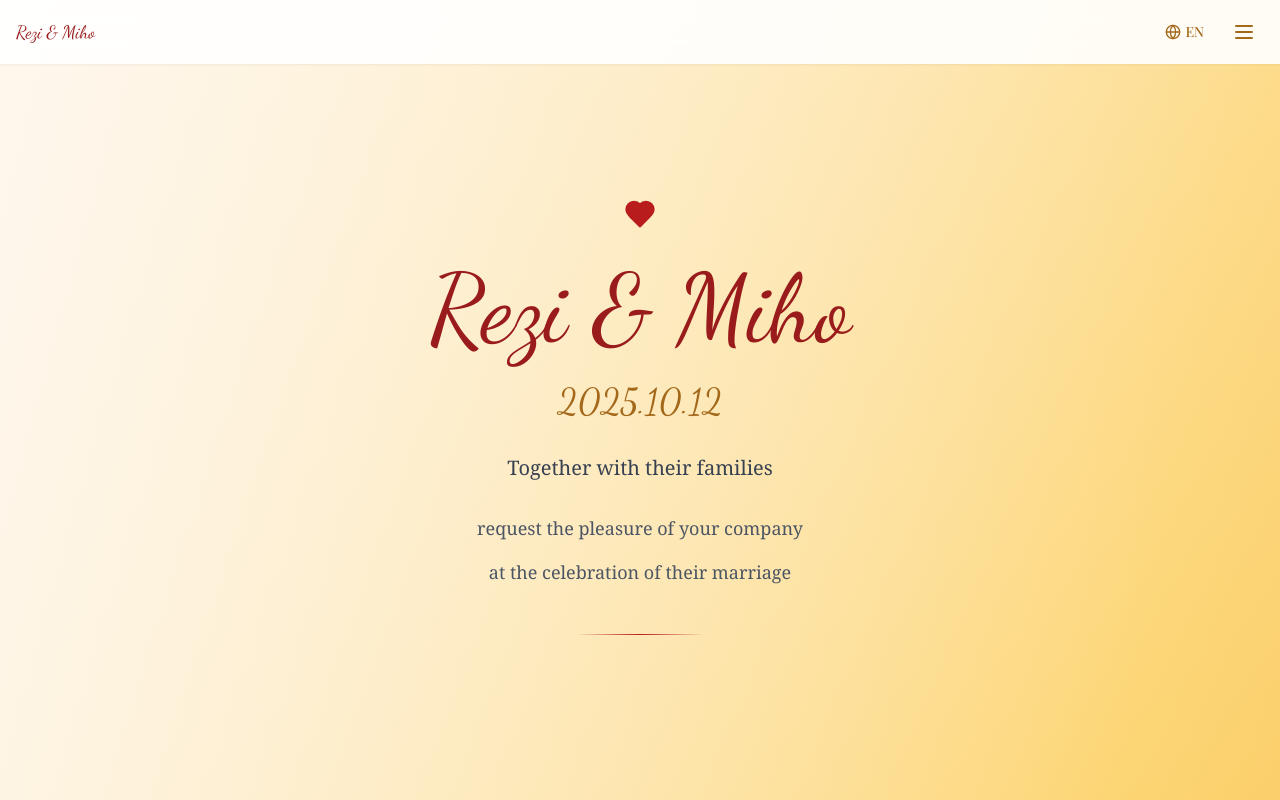
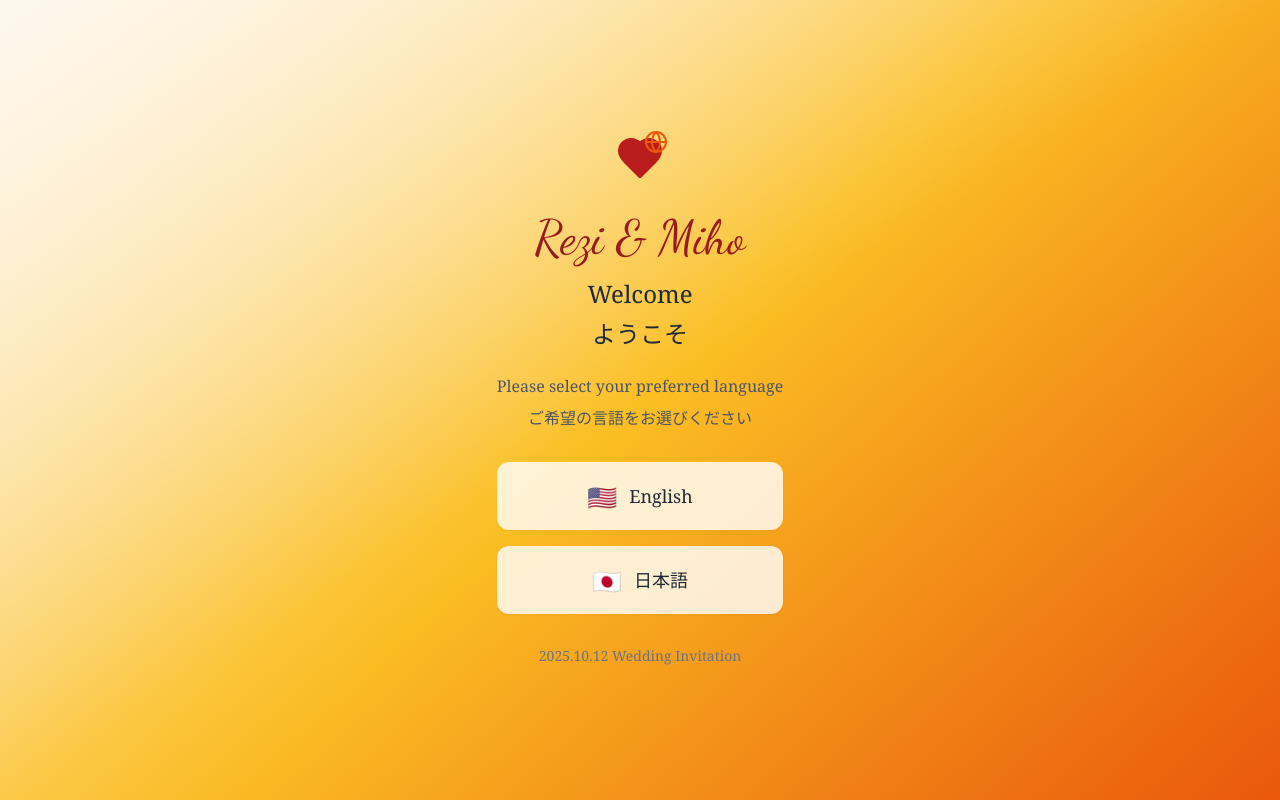
Before and after one commit to ReziMiho/ReziMiho, a React (Vite) app: page / in a window 1280 px wide. Shown: the top 800 px of the page. Built offline with nearby package versions, Linux system fonts and the light colour scheme.

Commit message:
add language selection at first

```diff
--- a/src/App.tsx
+++ b/src/App.tsx
@@ -1,11 +1,42 @@
-import { LanguageProvider } from './contexts/LanguageContext'
+import { LanguageProvider, useLanguage } from './contexts/LanguageContext'
 import WeddingInvitation from './components/WeddingInvitation'
+import LanguageSelection from './components/LanguageSelection'
+import { motion, AnimatePresence } from 'framer-motion'
+
+const AppContent = () => {
+  const { hasSelectedLanguage } = useLanguage()
+
+  return (
+    <AnimatePresence mode="wait">
+      {!hasSelectedLanguage ? (
+        <motion.div
+          key="language-selection"
+          initial={{ opacity: 0 }}
+          animate={{ opacity: 1 }}
+          exit={{ opacity: 0, scale: 0.95 }}
+          transition={{ duration: 0.5 }}
+        >
+          <LanguageSelection />
+        </motion.div>
+      ) : (
+        <motion.div
+          key="wedding-invitation"
+          initial={{ opacity: 0, scale: 1.05 }}
+          animate={{ opacity: 1, scale: 1 }}
+          transition={{ duration: 0.7, ease: "easeOut" }}
+        >
+          <WeddingInvitation />
+        </motion.div>
+      )}
+    </AnimatePresence>
+  )
+}
 
 function App() {
   return (
     <LanguageProvider>
       <div className="App">
-        <WeddingInvitation />
+        <AppContent />
       </div>
     </LanguageProvider>
   )
--- /dev/null
+++ b/src/components/LanguageSelection.tsx
@@ -0,0 +1,99 @@
+import { motion } from 'framer-motion'
+import { Heart, Globe } from 'lucide-react'
+import { useLanguage } from '../contexts/LanguageContext'
+
+const LanguageSelection = () => {
+  const { selectInitialLanguage } = useLanguage()
+
+  const handleLanguageSelect = (language: 'en' | 'ja') => {
+    selectInitialLanguage(language)
+  }
+
+  return (
+    <div className="min-h-screen bg-gradient-to-br from-cream via-autumn-gold/20 to-burnt-orange/30 flex items-center justify-center">
+      <motion.div
+        initial={{ opacity: 0, y: 50 }}
+        animate={{ opacity: 1, y: 0 }}
+        transition={{ duration: 0.8 }}
+        className="max-w-md mx-auto px-6 text-center"
+      >
+        {/* Welcome decoration */}
+        <motion.div
+          initial={{ scale: 0 }}
+          animate={{ scale: 1 }}
+          transition={{ duration: 0.6, delay: 0.2 }}
+          className="flex justify-center mb-8"
+        >
+          <div className="relative">
+            <Heart className="w-12 h-12 text-maple-red fill-current" />
+            <Globe className="w-6 h-6 text-burnt-orange absolute -top-1 -right-1" />
+          </div>
+        </motion.div>
+
+        {/* Couple names */}
+        <motion.h1
+          initial={{ opacity: 0, y: 20 }}
+          animate={{ opacity: 1, y: 0 }}
+          transition={{ duration: 0.8, delay: 0.4 }}
+          className="text-4xl md:text-5xl font-script text-burgundy mb-4"
+          style={{ fontFamily: 'Dancing Script, cursive' }}
+        >
+          Rezi & Miho
+        </motion.h1>
+
+        {/* Welcome message */}
+        <motion.div
+          initial={{ opacity: 0, y: 20 }}
+          animate={{ opacity: 1, y: 0 }}
+          transition={{ duration: 0.8, delay: 0.6 }}
+          className="mb-8"
+        >
+          <h2 className="text-2xl font-serif text-gray-800 mb-2">Welcome</h2>
+          <h2 className="text-2xl font-serif text-gray-800 mb-6">ようこそ</h2>
+          <p className="text-gray-600 font-serif mb-2">Please select your preferred language</p>
+          <p className="text-gray-600 font-serif">ご希望の言語をお選びください</p>
+        </motion.div>
+
+        {/* Language Options */}
+        <motion.div
+          initial={{ opacity: 0, y: 20 }}
+          animate={{ opacity: 1, y: 0 }}
+          transition={{ duration: 0.8, delay: 0.8 }}
+          className="space-y-4"
+        >
+          <button
+            onClick={() => handleLanguageSelect('en')}
+            className="w-full p-4 bg-white/80 backdrop-blur-sm rounded-xl shadow-sm border-2 border-transparent hover:border-maple-red hover:bg-white transition-all duration-300 transform hover:scale-105"
+          >
+            <div className="flex items-center justify-center gap-3">
+              <span className="text-2xl">🇺🇸</span>
+              <span className="text-lg font-serif text-gray-800">English</span>
+            </div>
+          </button>
+
+          <button
+            onClick={() => handleLanguageSelect('ja')}
+            className="w-full p-4 bg-white/80 backdrop-blur-sm rounded-xl shadow-sm border-2 border-transparent hover:border-maple-red hover:bg-white transition-all duration-300 transform hover:scale-105"
+          >
+            <div className="flex items-center justify-center gap-3">
+              <span className="text-2xl">🇯🇵</span>
+              <span className="text-lg font-serif text-gray-800">日本語</span>
+            </div>
+          </button>
+        </motion.div>
+
+        {/* Wedding date hint */}
+        <motion.p
+          initial={{ opacity: 0 }}
+          animate={{ opacity: 1 }}
+          transition={{ duration: 0.8, delay: 1.2 }}
+          className="mt-8 text-sm text-gray-500 font-serif"
+        >
+          2025.10.12 Wedding Invitation
+        </motion.p>
+      </motion.div>
+    </div>
+  )
+}
+
+export default LanguageSelection
--- a/src/contexts/LanguageContext.tsx
+++ b/src/contexts/LanguageContext.tsx
@@ -6,6 +6,8 @@ interface LanguageContextType {
   setLanguage: (lang: Language) => void
   t: Translations
   toggleLanguage: () => void
+  hasSelectedLanguage: boolean
+  selectInitialLanguage: (lang: Language) => void
 }
 
 const LanguageContext = createContext<LanguageContextType | undefined>(undefined)
@@ -16,9 +18,15 @@ interface LanguageProviderProps {
 
 export const LanguageProvider: React.FC<LanguageProviderProps> = ({ children }) => {
   const [currentLanguage, setCurrentLanguage] = useState<Language>('en')
+  const [hasSelectedLanguage, setHasSelectedLanguage] = useState(false)
 
   const setLanguage = (lang: Language) => {
     setCurrentLanguage(lang)
+  }
+
+  const selectInitialLanguage = (lang: Language) => {
+    setCurrentLanguage(lang)
+    setHasSelectedLanguage(true)
   }
 
   const toggleLanguage = () => {
@@ -32,6 +40,8 @@ export const LanguageProvider: React.FC<LanguageProviderProps> = ({ children })
     setLanguage,
     t,
     toggleLanguage,
+    hasSelectedLanguage,
+    selectInitialLanguage,
   }
 
   return (
--- a/src/translations/index.ts
+++ b/src/translations/index.ts
@@ -1,6 +1,13 @@
 export type Language = 'en' | 'ja'
 
 export interface Translations {
+  // Language Selection
+  languageSelection: string
+  selectLanguage: string
+  englishOption: string
+  japaneseOption: string
+  continueButton: string
+
   // Navigation
   menu: string
   countdown: string
@@ -122,6 +129,13 @@ export interface Translations {
 
 export const translations: Record<Language, Translations> = {
   en: {
+    // Language Selection
+    languageSelection: 'Welcome',
+    selectLanguage: 'Please select your preferred language',
+    englishOption: 'English',
+    japaneseOption: '日本語',
+    continueButton: 'Continue',
+
     // Navigation
     menu: 'Menu',
     countdown: 'Countdown',
@@ -243,6 +257,13 @@ export const translations: Record<Language, Translations> = {
   },
 
   ja: {
+    // Language Selection
+    languageSelection: 'ようこそ',
+    selectLanguage: 'ご希望の言語をお選びください',
+    englishOption: 'English',
+    japaneseOption: '日本語',
+    continueButton: '続行',
+
     // Navigation
     menu: 'メニュー',
     countdown: 'カウントダウン',
```
